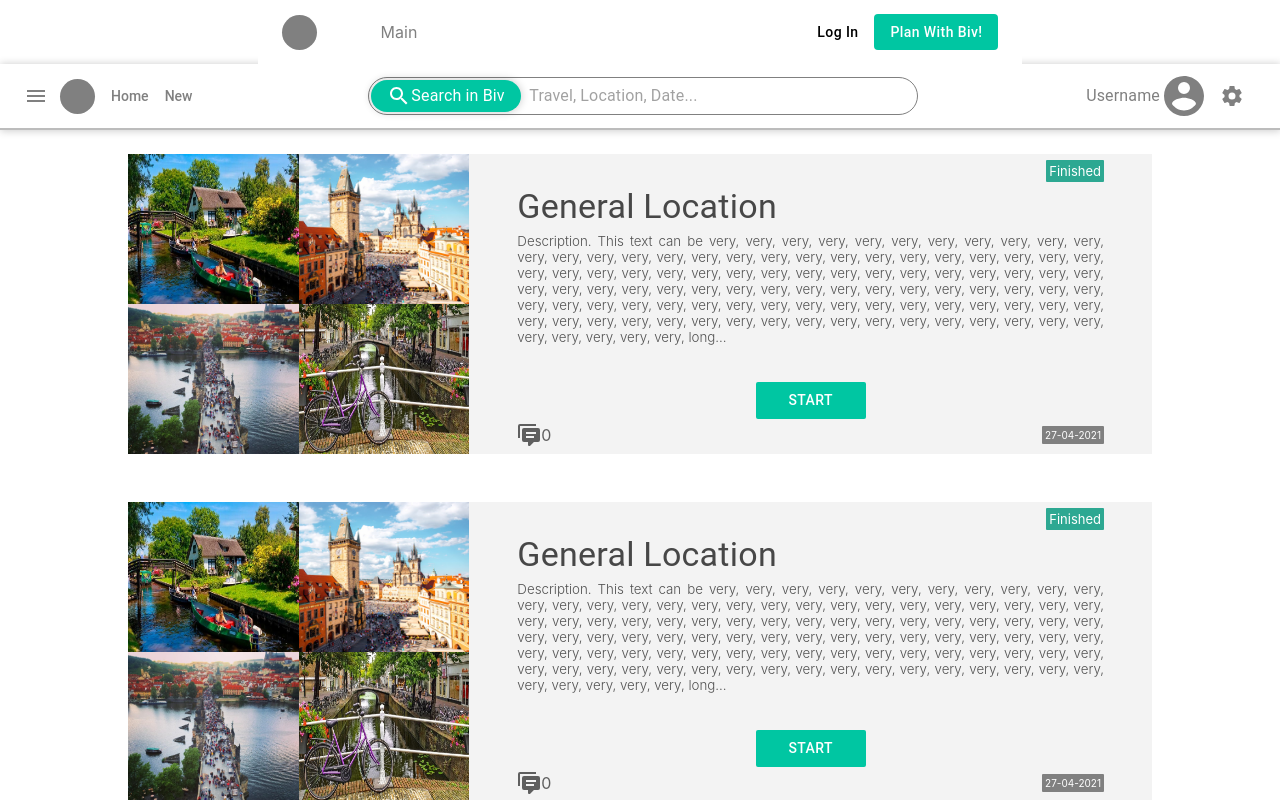
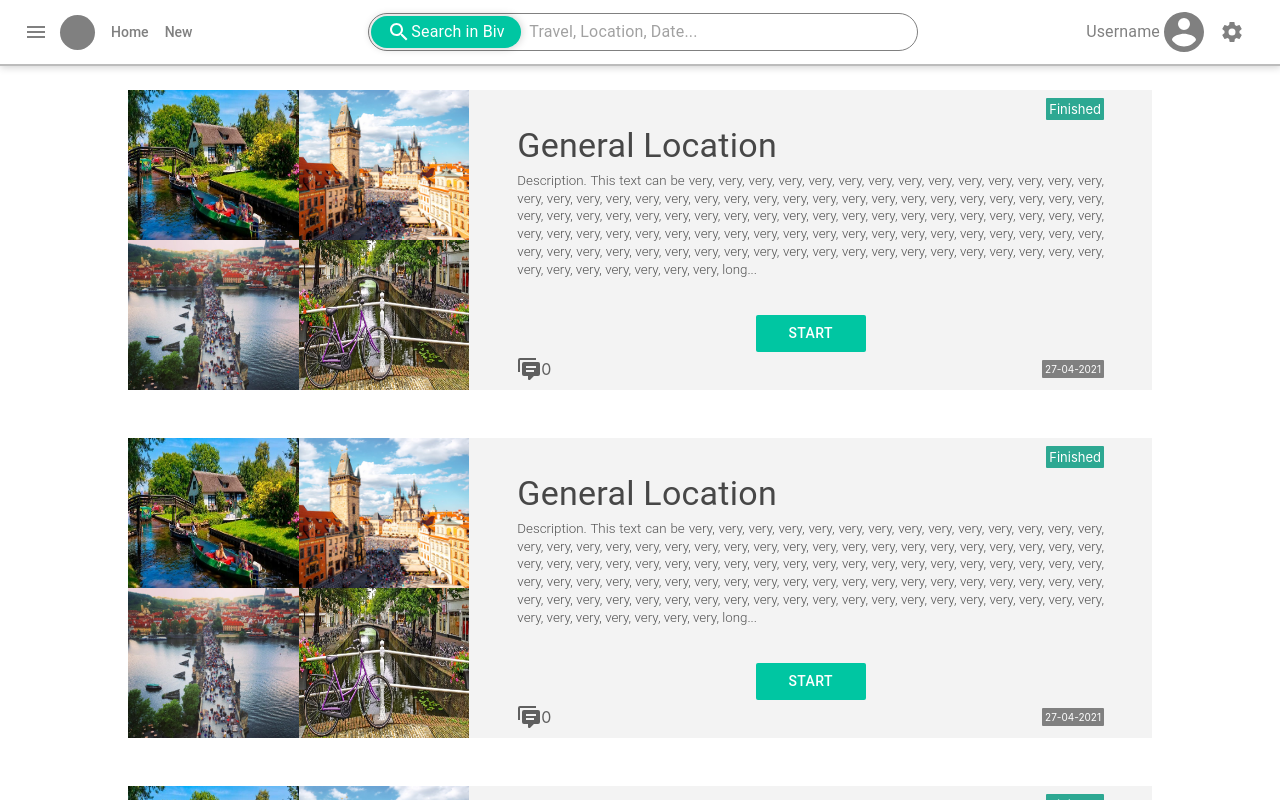
Before and after one commit to AlonsoVS/Biv-web-frontend, a Next.js app: page /home in a window 1280 px wide. Shown: the top 800 px of the page. Built offline with nearby package versions, Linux system fonts and the light colour scheme.

Commit message:
Remove active Navbar flag

```diff
--- a/components/Travel.js
+++ b/components/Travel.js
@@ -96,15 +96,13 @@ const useStyles = makeStyles({
     }
 });
 
-const res = ["/riverAndHouse.jpg",
-            "/cechRepublicChurch.jpg",
-            "/cechRepublic.jpg",
-            "/netherlandsBike.jpg"]
-
 export default function Travel(props) {
     const classes = useStyles();
     let { finished, comments, date, generalLocation, images, resume, started } = props;
-    images = res;
+    images = ["/riverAndHouse.jpg",
+    "/cechRepublicChurch.jpg",
+    "/cechRepublic.jpg",
+    "/netherlandsBike.jpg"];
     started = false;
     finished = !started;
     date = '27-04-2021';
@@ -139,7 +137,7 @@ export default function Travel(props) {
                     <Typography
                             className={classes.description}
                             align='justify'
-                            variant='h7'
+                            variant='h5'
                         >
                             {resume}
                     </Typography>
--- a/pages/_app.js
+++ b/pages/_app.js
@@ -1,12 +1,7 @@
-import { useState } from 'react'
-import Navbar from '../components/Navbar'
 import '../styles/globals.css'
 
 function MyApp({ Component, pageProps }) {
-  const [navbarActivated, activateNavbar] = useState(true);
-  pageProps = {...pageProps, activateNavbar};
   return <>
-            {navbarActivated && <Navbar/>}
             <Component {...pageProps} />
           </>
 }
--- a/pages/main.js
+++ b/pages/main.js
@@ -3,11 +3,13 @@ import Image from 'next/image'
 import { Button } from '@material-ui/core'
 import About from '../components/About'
 import useStyles from '../styles/MainStyles'
+import Navbar from '../components/Navbar'
 
 export default function Main() {
     const classes = useStyles();
     return(
         <div>
+            <Navbar/>
             <div className={classes.mainImage}>
                 <div className={classes.floatContainer}>
                     <p className={classes.titleText}>Plan your trip</p>
```
Also changed, not shown: pages/login.js (+4 -3 lines).
